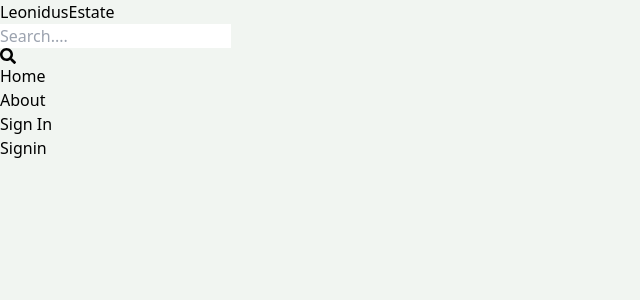
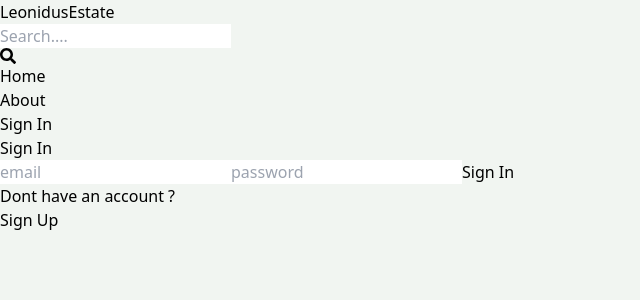
Before and after one commit to LeoLeonidus/mern-estate, a React (Vite) app in the folder client/: page /sign-in in a window 1280 px wide. Shown: the top 300 px of the page, without its empty margins (0-640 px from the left). Built offline with nearby package versions, Linux system fonts and the light colour scheme.

Commit message:
completed page : Signin

```diff
--- a/client/src/pages/Signin.jsx
+++ b/client/src/pages/Signin.jsx
@@ -1,7 +1,71 @@
-import React from 'react'
+import { useState } from 'react'
+import {Link , useNavigate} from 'react-router-dom'
 
-export default function Signin() {
+export default function SignIn() {
+
+  const [formData , setFormData] = useState({});
+  const [error , setError] = useState(null);
+  const [loading , setLoading] = useState(false);
+  const navigate = useNavigate();
+
+  const handleChange = (e) => {
+      setFormData({
+        ...formData,
+        [e.target.id]: e.target.value
+      });
+  };
+  console.log(formData);
+
+  const handleSubmit = async (e) => {
+    e.preventDefault();
+    setLoading(true);
+    const res = await fetch('/api/auth/signin', {
+      method: 'POST',
+      headers: {
+        'Content-Type': 'application/json',
+      },
+      body: JSON.stringify(formData),
+    });
+    const data = await res.json();
+    if(data.success === false) {
+      setError(data.message);
+      setLoading(false);
+      return;
+    }
+    setLoading(false);
+    setError(null);
+    console.log(data);
+    navigate('/');
+  }
+
   return (
-    <div>Signin</div>
+    <div className='p-3 max-w-lg mx-auto'>
+      <h1 className='text-3xl text-center font-semibold my-7'>
+        Sign In
+      </h1>
+      <form onSubmit={handleSubmit} className='flex flex-col gap-4' >
+
+        <input type='email' placeholder='email'
+                className='border p-3 rounded-lg required:border-red-500 valid:border-green-500'
+                id='email' onChange={handleChange}
+                required
+        />
+        <input type='password' placeholder='password'
+                className='border p-3 rounded-lg required:border-red-500 valid:border-green-500'
+                id='password' onChange={handleChange}
+                required
+        />
+        <button disabled={loading} className='bg-slate-700 text-white p-3 rounded-lg uppercase hover:opacity-95 disabled:opacity-30'>
+          { loading ? 'Loading...' : 'Sign In'}
+        </button>
+      </form>
+      <div className='flex gap-2 mt-5'>
+        <p>Dont have an account ?</p>
+        <Link to={'/sign-up'}>
+          <span className='text-blue-700'>Sign Up</span>
+        </Link>
+      </div>
+      {error && <p className='text-red-500 mt-5'>{error}</p>}
+    </div>
   )
 }
```
